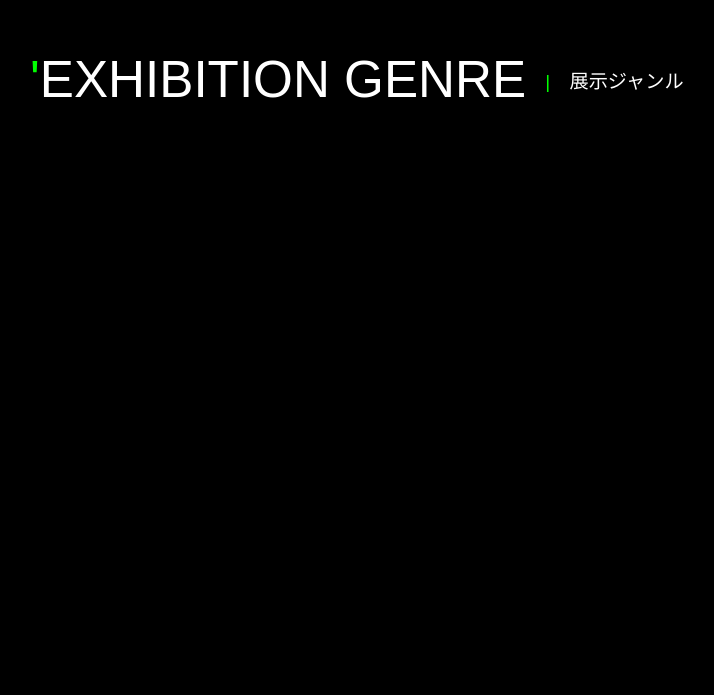
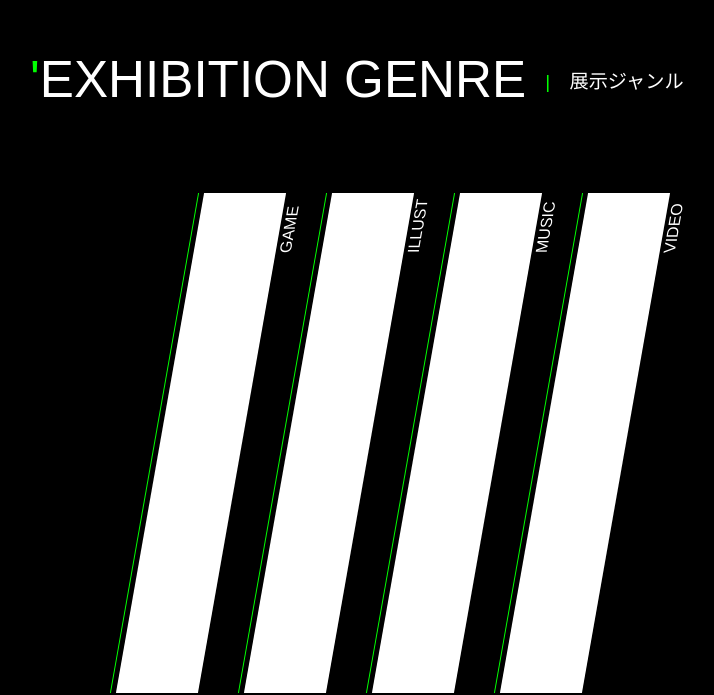
Before and after one commit to CreatorsParadeKyushu/CPQ-Website, a Next.js app: page / in a window 1280 px wide. Shown: the part 1600-2295 px from the top of the page, without its empty margins (20-734 px from the left). Built offline with nearby package versions, Linux system fonts and the light colour scheme; a web font is replaced by a local one.

Commit message:
[add] リファクタリング、展示ジャンルの平行四辺形の追加

```diff
--- /dev/null
+++ b/src/app/(top)/_components/Panel.tsx
@@ -0,0 +1,24 @@
+import { ReactNode } from "react";
+import panelStyles from "./panel.module.css"
+
+function Panel(params: { children?: ReactNode, id: string, heading: string, detail: string, color: string }) {
+  return (
+    <div className={panelStyles.backBlackPanel} id={params.id}>
+      <div className={panelStyles.headingAndDetail}>
+        <span className={panelStyles.heading}>
+          <span style={{ color: params.color }}>&apos;</span>
+          {params.heading}
+        </span>
+        <span className={panelStyles.detail}>
+          <span style={{ color: params.color }}>　|　</span>
+          {params.detail}
+        </span>
+      </div>
+      <div className={panelStyles.panelChildrenContainer}>
+        {params.children}
+      </div>
+    </div>
+  );
+}
+
+export {Panel};
--- /dev/null
+++ b/src/app/(top)/_components/RightBar.tsx
@@ -0,0 +1,64 @@
+import Image from "next/image";
+import Link from "next/link";
+import { useEffect, useState } from "react";
+import rightBarStyles from "./rightBar.module.css"
+
+function RightBar(params: { isVisible: boolean }) {
+    const [headingIndex, setHeadingIndex] = useState(0);
+    const colors = ["white", "cyan", "lime", "red", "yellow", "blue", "orange", "aquamarine"];
+
+    const updateHeadingIndex = () => {
+      setHeadingIndex(Math.floor((window.scrollY + window.innerHeight / 4) / window.innerHeight));
+    }
+
+    useEffect(() => {
+      updateHeadingIndex();
+      window.addEventListener("scroll", updateHeadingIndex);
+      return () => window.removeEventListener("scroll", updateHeadingIndex);
+    }, []);
+
+    function Heading(params: { id: string, text: string, color: string, text2?: string, color2?: string, index: number }) {
+
+      return (<>
+        <Link href={`#${params.id}`} scroll>
+          <div
+            className={rightBarStyles.Heading}
+            style={{
+              color: headingIndex === params.index ? params.color : "white"
+            }}
+          >
+            {params.text}
+          </div>
+        </Link>
+      </>)
+    }
+
+    return (
+      <div className={`${rightBarStyles.rightBar} ${params.isVisible ? rightBarStyles.visible : ""}`}>
+        <div >
+          <Image
+            alt="cpq"
+            src="/cpq_prepare.png"
+            width={200}
+            height={200}
+            className={rightBarStyles.Image}
+          />
+        </div>
+        <div className={rightBarStyles.HeadingContainer}>
+          <div
+            className={rightBarStyles.Block}
+            style={{ backgroundColor: colors[headingIndex] }}
+          />
+          <Heading id="about" text="ABOUT" color="cyan" index={1} />
+          <Heading id="exhibition" text="EXHIBITION" color="lime" index={2} />
+          <Heading id="date_place" text="DATE" color="red" text2="PLACE" color2="magenta" index={3} />
+          <Heading id="members" text="MEMBERS" color="yellow" index={4} />
+          <Heading id="sponsor" text="SPONSOR" color="blue" index={5} />
+          <Heading id="join" text="JOIN" color="orange" index={6} />
+          <Heading id="contact" text="CONTACT" color="aquamarine" index={7} />
+        </div>
+      </div>
+    );
+  }
+
+  export { RightBar };
--- /dev/null
+++ b/src/app/(top)/_components/exhibition/GenreFrame.module.css
@@ -0,0 +1,21 @@
+.frame {
+    transform: skewX(-10deg);
+    border-left: solid 1px lime;
+    transition: all 1s;
+    margin: 10px 20px;
+    padding-left: 5px;
+    display: flex;
+    align-items: center;
+}
+
+.view {
+    min-width: 1vw;
+    height: 500px;
+    background-color: white;
+    flex-grow: 1;
+}
+
+.text {
+    width: 0;
+    transform: rotate(-90deg) translate(190px, 10px);
+}
--- /dev/null
+++ b/src/app/(top)/_components/exhibition/GenreFrame.tsx
@@ -0,0 +1,26 @@
+import { useState } from "react";
+import styles from "./GenreFrame.module.css"
+
+function GenreFrame({ genre }: {
+  genre: "game" | "illust" | "music" | "video",
+}) {
+  const [isHovered, setIsHovered] = useState(false);
+
+  return (
+    <div className={styles.frame}
+      style={{ flex: isHovered ? "7 1 0%" : "1 1 0%" }}
+      onMouseOver={() => setIsHovered(true)}
+      onMouseLeave={() => setIsHovered(false)}
+      >
+      <div
+        className={styles.view}
+      >
+      </div>
+      <div className={styles.text}>
+        {genre.toLocaleUpperCase()}
+      </div>
+    </div>
+  );
+}
+
+export { GenreFrame }
--- /dev/null
+++ b/src/app/(top)/_components/exhibition/Genres.module.css
@@ -0,0 +1,8 @@
+.container {
+    margin: 10px;
+    padding: 0px 5vw;
+    display: flex;
+    justify-content: center;
+    width: 50vw;
+    overflow: hidden;
+}
--- /dev/null
+++ b/src/app/(top)/_components/exhibition/Genres.tsx
@@ -0,0 +1,16 @@
+import { useState } from "react";
+import { GenreFrame } from "./GenreFrame";
+import styles from "./Genres.module.css"
+
+function Genres() {
+    const [genreIndex, setGenreIndex] = useState(0);
+
+    return (<div className={styles.container}>
+        <GenreFrame genre="game"/>
+        <GenreFrame genre="illust"/>
+        <GenreFrame genre="music"/>
+        <GenreFrame genre="video"/>
+    </div>);
+}
+
+export {Genres}
--- /dev/null
+++ b/src/app/(top)/_components/panel.module.css
@@ -0,0 +1,24 @@
+.backBlackPanel{
+    color: white;
+    background-color: black;
+    width: 100vw;
+    height: 100vh;
+}
+
+.headingAndDetail{
+    display: flex;
+    padding: 50px;
+    align-items: center;
+}
+.heading {
+    color: white;
+    font-size: 4vw
+}
+.detail {
+    color: white;
+    font-size: 1.5vw;
+}
+
+.panelChildrenContainer {
+    margin: 3vh 200px 10vh 80px;
+}
--- a/src/app/(top)/page.module.css
+++ b/src/app/(top)/page.module.css
@@ -17,73 +17,3 @@
     white-space: nowrap;
     color: white;
 }
-.rightBar {
-    position: fixed;
-    right: 0px;
-    top: 0;
-    height: 100vh;
-    width: 150px;
-    padding: 10px;
-    transition: all;
-    transition-duration: 1s;
-    display: flex;
-    flex-direction: column;
-    align-items: center;
-    justify-items: center;
-    opacity: 0;
-    pointer-events: none;
-}
-.rightBar.visible {
-    opacity: 1;
-    pointer-events: auto;
-}
-.rightBarImage {
-    padding: 10px;
-    width: 130px;
-    height: 130px;
-}
-.rightBarBlock {
-    width: 30px;
-    height: 10px;
-    margin-bottom: 10px;
-}
-.rightBarHeadingContainer {
-    display: flex;
-    flex-direction: column;
-    flex-grow: 1;
-    justify-content: center;
-}
-.rightBarHeading{
-    padding: 5px 10px;
-    transition: all;
-    transition-duration: 0.5s;
-    border-bottom: solid 1px transparent;
-}
-.rightBarHeading:hover{
-    border-bottom: solid 1px gray;
-}
-
-.backBlackPanel{
-    color: white;
-    background-color: black;
-    width: 100vw;
-    height: 100vh;
-}
-
-.headingAndDetail{
-    display: flex;
-    padding: 50px;
-    align-items: center;
-}
-.heading {
-    color: white;
-    font-size: 4vw
-}
-.detail {
-    color: white;
-    font-size: 1.5vw;
-}
-
-.panelChildrenContainer {
-    margin: 3vh 200px 10vh 80px;
-}
--- a/src/app/(top)/page.tsx
+++ b/src/app/(top)/page.tsx
@@ -6,91 +6,17 @@ import topStyles from "./top.module.css";
 import aboutStyles from "./about.module.css";
 
 import { Zen_Maru_Gothic } from "next/font/google";
-import { ReactNode, useEffect, useState } from "react";
+import { useEffect, useState } from "react";
 import Link from "next/link";
+import FloatIn from "../components/ScrollReveal/FloatIn";
+import { Panel } from "./_components/Panel";
+import { RightBar } from "./_components/RightBar";
+import { Genres } from "./_components/exhibition/Genres";
 
 const zenMaruGothic = Zen_Maru_Gothic({
   weight: "300",
   subsets: ["latin"]
 });
-
-function Panel(params: { children?: ReactNode, id: string, heading: string, detail: string, color: string }) {
-  return (
-    <div className={styles.backBlackPanel} id={params.id}>
-      <div className={styles.headingAndDetail}>
-        <span className={styles.heading}>
-          <span style={{ color: params.color }}>&apos;</span>
-          {params.heading}
-        </span>
-        <span className={styles.detail}>
-          <span style={{ color: params.color }}>　|　</span>
-          {params.detail}
-        </span>
-      </div>
-      <div className={styles.panelChildrenContainer}>
-        {params.children}
-      </div>
-    </div>
-  );
-}
-
-function RightBar(params: { isVisible: boolean }) {
-  const [headingIndex, setHeadingIndex] = useState(0);
-  const colors = ["white", "cyan", "lime", "red", "yellow", "blue", "orange", "aquamarine"];
-
-  const updateHeadingIndex = () => {
-    setHeadingIndex(Math.floor((window.scrollY + window.innerHeight / 4) / window.innerHeight));
-  }
-
-  useEffect(() => {
-    updateHeadingIndex();
-    window.addEventListener("scroll", updateHeadingIndex);
-    return () => window.removeEventListener("scroll", updateHeadingIndex);
-  }, []);
-
-  function Heading(params: { id: string, text: string, color: string, text2?: string, color2?: string, index: number }) {
-
-    return (<>
-      <Link href={`#${params.id}`} scroll>
-        <div
-          className={styles.rightBarHeading}
-          style={{
-            color: headingIndex === params.index ? params.color : "white"
-          }}
-        >
-          {params.text}
-        </div>
-      </Link>
-    </>)
-  }
-
-  return (
-    <div className={`${styles.rightBar} ${params.isVisible ? styles.visible : ""}`}>
-      <div >
-        <Image
-          alt="cpq"
-          src="/cpq_prepare.png"
-          width={200}
-          height={200}
-          className={styles.rightBarImage}
-        />
-      </div>
-      <div className={styles.rightBarHeadingContainer}>
-        <div
-          className={styles.rightBarBlock}
-          style={{ backgroundColor: colors[headingIndex] }}
-        />
-        <Heading id="about" text="ABOUT" color="cyan" index={1} />
-        <Heading id="exhibition" text="EXHIBITION" color="lime" index={2} />
-        <Heading id="date_place" text="DATE" color="red" text2="PLACE" color2="magenta" index={3} />
-        <Heading id="members" text="MEMBERS" color="yellow" index={4} />
-        <Heading id="sponsor" text="SPONSOR" color="blue" index={5} />
-        <Heading id="join" text="JOIN" color="orange" index={6} />
-        <Heading id="contact" text="CONTACT" color="aquamarine" index={7} />
-      </div>
-    </div>
-  );
-}
 
 export default function Home() {
   const [isVisible, setIsVisible] = useState(false);
@@ -112,7 +38,7 @@ export default function Home() {
     <div>
       <div className={styles.leftBar}>
         <div className={styles.leftBarText}>
-          CREATORS PARADE KYUSHU
+          | CREATORS PARADE KYUSHU |
         </div>
       </div>
       <RightBar isVisible={isVisible} />
@@ -142,20 +68,29 @@ export default function Home() {
         color="cyan"
       >
         <div style={{padding: "3vh 3vw"}}>
-          <div className={aboutStyles.subheading} style={{ marginTop: 0 }}>
-            クリエイターズパレード九州とは
-          </div>
+          <FloatIn move="bottom">
+            <div className={aboutStyles.subheading} style={{ marginTop: 0 }}>
+              クリエイターズパレード九州とは
+            </div>
+
+          </FloatIn>
+          <FloatIn move="bottom">
           <div className={aboutStyles.content} style={{ marginLeft: "6vw" }}>
             「クリエイターズパレード九州」は学生の創作物を学生団体(部活動、サークル等)ごとにブースを設け、各団体が設定したコンセプトに合わせてブースを装飾し作品を展示する企画です。
           </div>
+          </FloatIn>
+          <FloatIn move="bottom">
           <div className={aboutStyles.subheading} style={{ marginLeft: "12vw" }}>
             クリエイターズパレード九州の目的
           </div>
+          </FloatIn>
+          <FloatIn move="bottom">
           <div className={aboutStyles.content} style={{ marginLeft: "18vw" }}>
-            学生の創作作品を一般の方々に向け公開する機会を得る
+            学生の創作作品を一般の方々に向け公開する機会を得る。
             <br />
             企画を通して学校を跨いだ学生団体間の交流を活性化する。
           </div>
+          </FloatIn>
         </div>
       </Panel>
       <Panel
@@ -164,6 +99,7 @@ export default function Home() {
         detail="展示ジャンル"
         color="lime"
       >
+        <Genres />
       </Panel>
       <Panel
         id="date_place"
```
Also changed, not shown: src/app/(top)/_components/rightBar.module.css (added, +45 -0 lines).
